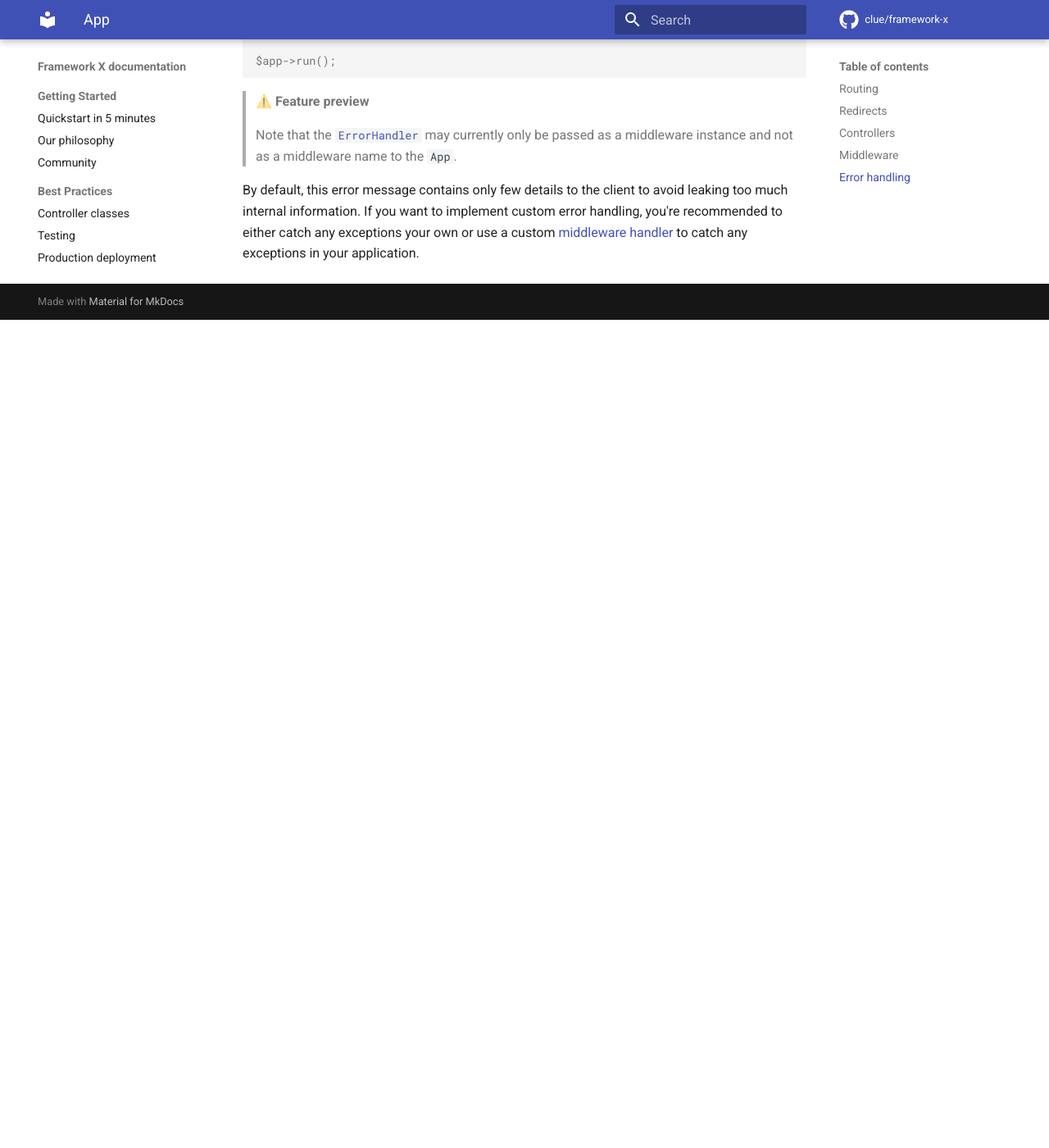
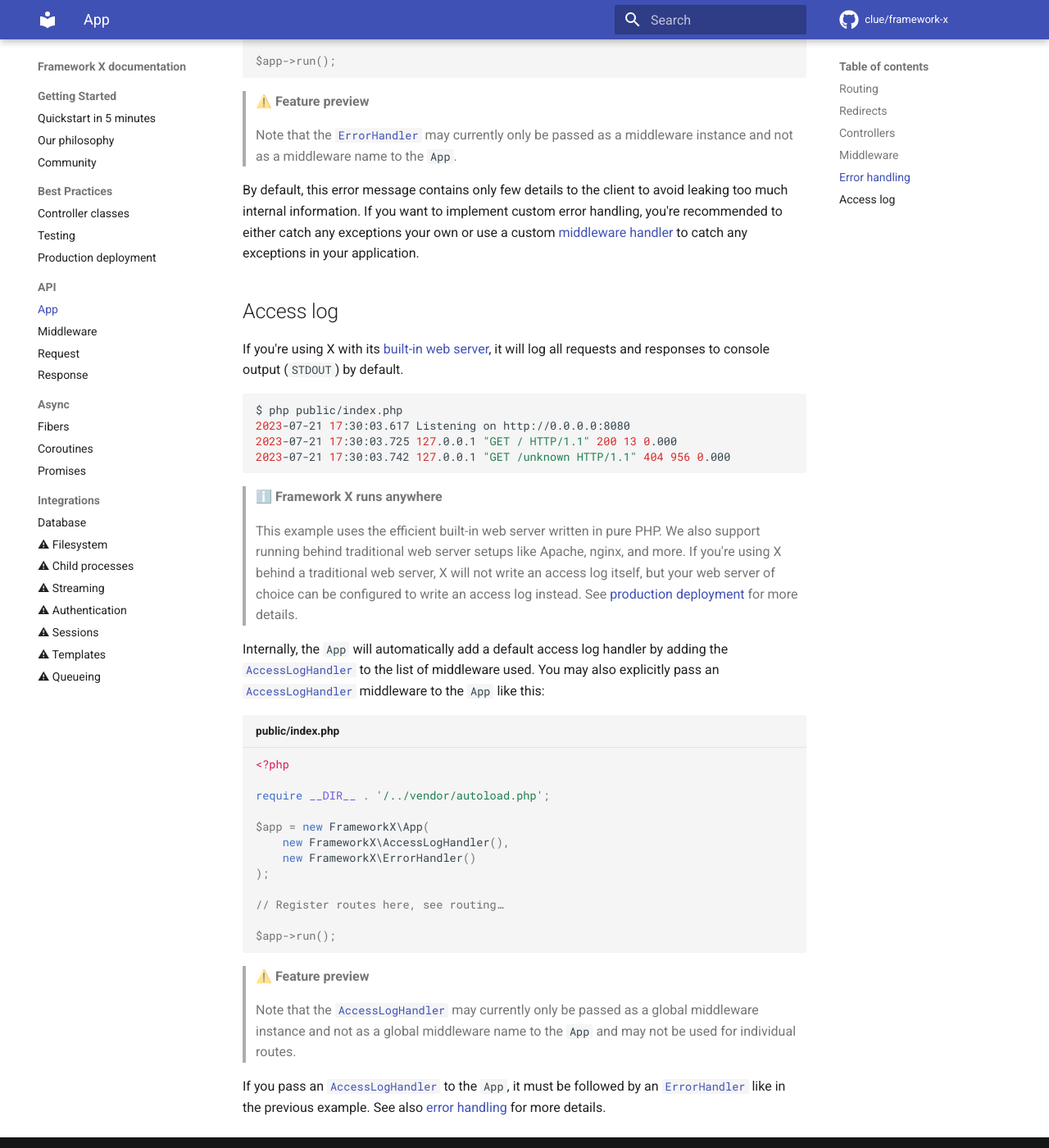
Before and after one commit to clue/framework-x, an MkDocs documentation site: the page built from docs/api/app.md, in a window 1280 px wide and 1400 px high, scrolled down 4002 px. Shown: the whole window at 82% size. Built offline with MkDocs 1.6.1 and Material for MkDocs 9.7.7, drawn with Linux system fonts in a browser that asks for light colours; comment, search, counter and statistics services are not loaded; before the commit the page ends 4392 px from its top, so only the background shows below that.

Commit message:
Make `AccessLogHandler` part of public API

````diff
--- a/docs/api/app.md
+++ b/docs/api/app.md
@@ -218,3 +218,55 @@ leaking too much internal information.
 If you want to implement custom error handling, you're recommended to either
 catch any exceptions your own or use a custom [middleware handler](middleware.md)
 to catch any exceptions in your application.
+
+## Access log
+
+If you're using X with its [built-in web server](../best-practices/deployment.md#built-in-web-server),
+it will log all requests and responses to console output (`STDOUT`) by default.
+
+```bash
+$ php public/index.php
+2023-07-21 17:30:03.617 Listening on http://0.0.0.0:8080
+2023-07-21 17:30:03.725 127.0.0.1 "GET / HTTP/1.1" 200 13 0.000
+2023-07-21 17:30:03.742 127.0.0.1 "GET /unknown HTTP/1.1" 404 956 0.000
+```
+
+> ℹ️ **Framework X runs anywhere**
+>
+> This example uses the efficient built-in web server written in pure PHP.
+> We also support running behind traditional web server setups like Apache,
+> nginx, and more. If you're using X behind a traditional web server, X will not
+> write an access log itself, but your web server of choice can be configured to
+> write an access log instead.
+> See [production deployment](../best-practices/deployment.md) for more details.
+
+Internally, the `App` will automatically add a default access log handler by
+adding the [`AccessLogHandler`](middleware.md#accessloghandler) to the list of
+middleware used. You may also explicitly pass an [`AccessLogHandler`](middleware.md#accessloghandler)
+middleware to the `App` like this:
+
+```php title="public/index.php"
+<?php
+
+require __DIR__ . '/../vendor/autoload.php';
+
+$app = new FrameworkX\App(
+    new FrameworkX\AccessLogHandler(),
+    new FrameworkX\ErrorHandler()
+);
+
+// Register routes here, see routing…
+
+$app->run();
+```
+
+> ⚠️ **Feature preview**
+>
+> Note that the [`AccessLogHandler`](middleware.md#accessloghandler) may
+> currently only be passed as a global middleware instance and not as a global
+> middleware name to the `App` and may not be used for individual routes.
+
+If you pass an [`AccessLogHandler`](middleware.md#accessloghandler) to the `App`,
+it must be followed by an [`ErrorHandler`](middleware.md#errorhandler) like in
+the previous example. See also [error handling](#error-handling) for more
+details.
````
Also changed, not shown: docs/api/middleware.md (+13 -0 lines), 4 other files.
